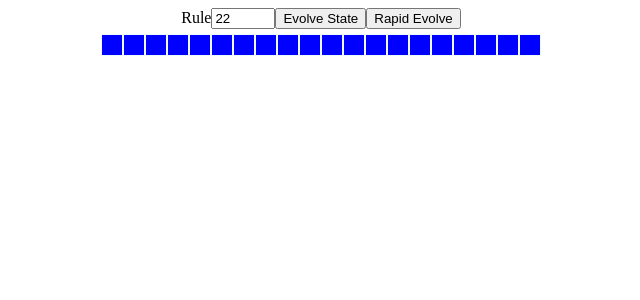
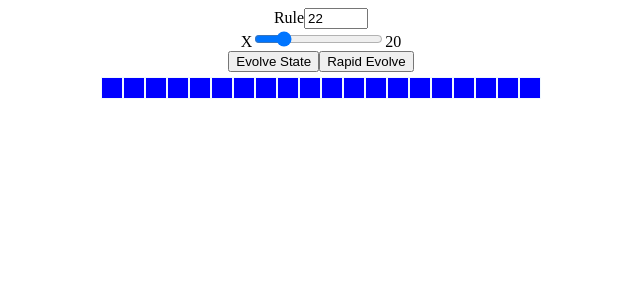
Before and after one commit to JohYoshida/cellular-automata, a React (Create React App) app: page / in a window 1280 px wide. Shown: the top 300 px of the page, without its empty margins (319-959 px from the left). Built offline with nearby package versions, Linux system fonts and the light colour scheme.

Commit message:
Allow user to control x-axis length

```diff
--- a/src/App.js
+++ b/src/App.js
@@ -19,10 +19,12 @@ class App extends Component {
     return (
       <div className="App">
         <Controls
+          x={x}
           rule={rule}
           updateRule={this.updateRule}
           evolveState={this.evolveState}
           rapidEvolve={this.rapidEvolve}
+          updateInputX={this.updateInputX}
         />
         <Board
           rule={rule}
@@ -34,12 +36,29 @@ class App extends Component {
   };
 
   updateRule = evt => {
-    const data = seed();
+    this.resetData();
     this.setState({
       rule: Number(evt.target.value),
-      data
     });
   };
+
+  updateInputX = evt => {
+    const x = Number(evt.target.value)
+    this.resetData(x);
+    this.setState({ x });
+  };
+
+  resetData = x => {
+    if (!x) x = this.state.x;
+    // const { x } = this.state;
+    const data = [];
+    const state = [];
+    for (var i = 0; i <= x; i++) {
+      state.push(Math.floor(Math.random() * 2));
+    }
+    data.push(state);
+    this.setState({ data });
+  }
 
 
   evolveState = () => {
--- a/src/components/Controls.jsx
+++ b/src/components/Controls.jsx
@@ -4,6 +4,7 @@ class Controls extends Component {
   render() {
     return (
       <div className="Controls">
+        <div>
           <label>Rule</label>
           <input
             id="rule"
@@ -15,6 +16,21 @@ class Controls extends Component {
             value={this.props.rule}
             onChange={evt => this.props.updateRule(evt)}
             />
+        </div>
+        <div>
+          <label>X</label>
+          <input
+            type="range"
+            name="X"
+            min="1"
+            max="99"
+            step="1"
+            value={this.props.x}
+            onChange={evt => this.props.updateInputX(evt)}
+          />
+          <label>{this.props.x}</label>
+        </div>
+        <div>
           <button type="button" onClick={this.props.evolveState}>
             Evolve State
           </button>
@@ -22,6 +38,7 @@ class Controls extends Component {
             Rapid Evolve
           </button>
         </div>
+      </div>
     );
   }
 }
```
Lines whose indentation alone changed are shown as unchanged.
